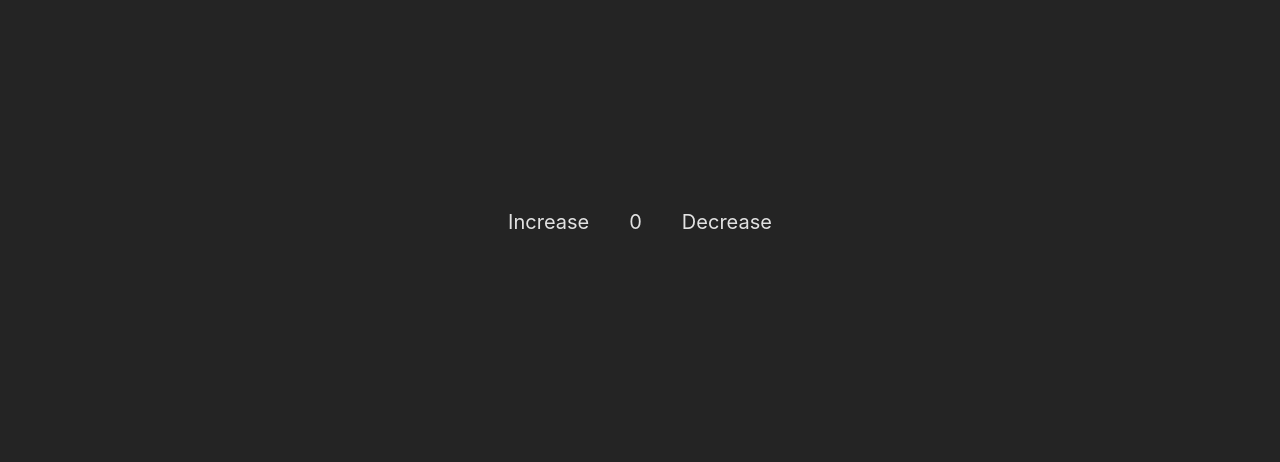
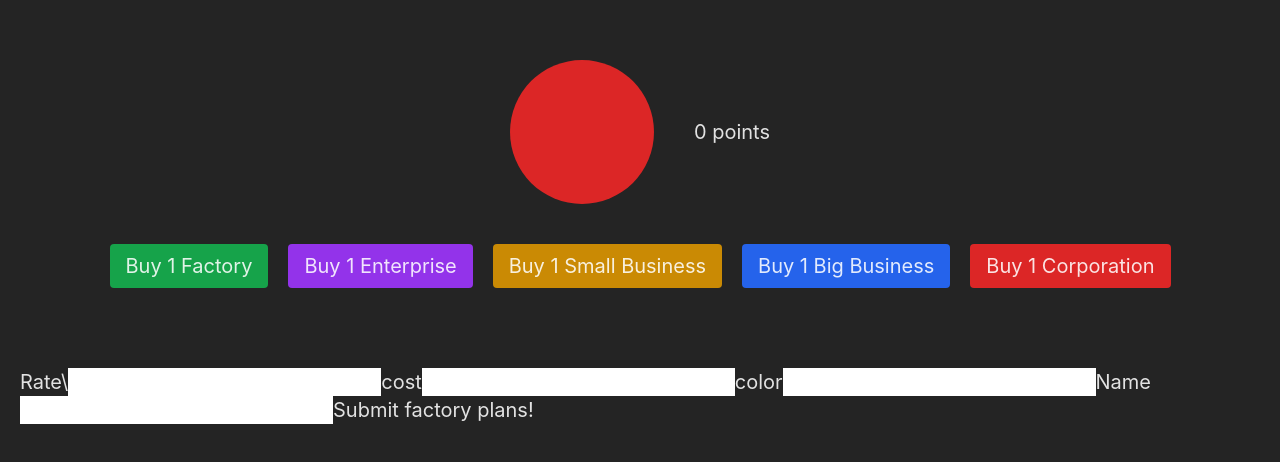
Before and after one commit to abhishekpatelmc/react-ts-project, a React (Vite) app: page / in a window 1280 px wide. Shown: the part 178-640 px from the top of the page. Built offline with nearby package versions, Linux system fonts and the light colour scheme.

Commit message:
chore: Add purchase functionality and update UI

```diff
--- a/src/App.tsx
+++ b/src/App.tsx
@@ -1,19 +1,156 @@
-import { useState } from "react";
+import { useState, useEffect } from "react";
+
+interface Purchase {
+  type:
+    | "factory"
+    | "enterprise"
+    | "small-business"
+    | "big-business"
+    | "corporation";
+}
 
 function App() {
-  const [count, setCount] = useState(0);
+  const [count, setCount] = useState<number>(0);
+  const [purchases, setPurchases] = useState<Purchase[]>([]);
+
+  const buyFactory = () => {
+    if (count < 5) {
+      return;
+    }
+    setCount(count - 5);
+    setPurchases([...purchases, { type: "factory" }]);
+  };
+
+  const buyEnterprise = () => {
+    if (count < 10) {
+      return;
+    }
+    setCount(count - 10);
+    setPurchases([...purchases, { type: "enterprise" }]);
+  };
+
+  const buySmallBusiness = () => {
+    if (count < 25) {
+      return;
+    }
+    setCount(count - 25);
+    setPurchases([...purchases, { type: "small-business" }]);
+  };
+
+  const buyBigBusiness = () => {
+    if (count < 50) {
+      return;
+    }
+    setCount(count - 50);
+    setPurchases([...purchases, { type: "big-business" }]);
+  };
+
+  const buyCorporation = () => {
+    if (count < 100) {
+      return;
+    }
+    setCount(count - 100);
+    setPurchases([...purchases, { type: "corporation" }]);
+  };
+
+  useEffect(() => {
+    const interval = setInterval(() => {
+      const factoryCount = purchases.filter(
+        (purchase) => purchase.type === "factory"
+      ).length;
+      const enterpriseCount = purchases.filter(
+        (purchase) => purchase.type === "enterprise"
+      ).length;
+      const smallBusinessCount = purchases.filter(
+        (purchase) => purchase.type === "small-business"
+      ).length;
+      const bigBusinessCount = purchases.filter(
+        (purchase) => purchase.type === "big-business"
+      ).length;
+      const corporationCount = purchases.filter(
+        (purchase) => purchase.type === "corporation"
+      ).length;
+      setCount(
+        (prevCount) =>
+          prevCount +
+          factoryCount +
+          enterpriseCount * 3 +
+          smallBusinessCount * 5 +
+          bigBusinessCount * 10 +
+          corporationCount * 20
+      );
+    }, 1000);
+
+    return () => clearInterval(interval);
+  }, [purchases]);
 
   return (
-    <div className="flex justify-center items-center h-screen space-x-10 text-xl">
-      <button onClick={() => setCount(count + 1)}>Increase</button>
-      <p>{count}</p>
-      <button
-        onClick={() => {
-          if (count > 0) setCount(count - 1);
-        }}
-      >
-        Decrease
-      </button>
+    <div className="flex flex-col justify-center items-center h-screen space-y-10 text-xl">
+      <div className="flex space-x-10 items-center">
+        <button
+          onClick={() => setCount(count + 1)}
+          className="w-36 h-36 bg-red-600 rounded-full"
+        ></button>
+        <p>{count} points</p>
+      </div>
+
+      <div className="flex space-x-5">
+        <button onClick={buyFactory} className="px-4 py-2 bg-green-600 rounded">
+          Buy 1 Factory
+        </button>
+        <button
+          onClick={buyEnterprise}
+          className="px-4 py-2 bg-purple-600 rounded"
+        >
+          Buy 1 Enterprise
+        </button>
+        <button
+          onClick={buySmallBusiness}
+          className="px-4 py-2 bg-yellow-600 rounded"
+        >
+          Buy 1 Small Business
+        </button>
+        <button
+          onClick={buyBigBusiness}
+          className="px-4 py-2 bg-blue-600 rounded"
+        >
+          Buy 1 Big Business
+        </button>
+        <button
+          onClick={buyCorporation}
+          className="px-4 py-2 bg-red-600 rounded"
+        >
+          Buy 1 Corporation
+        </button>
+      </div>
+
+      <div className="flex flex-wrap space-x-2">
+        {purchases.map((purchase, index) => (
+          <div
+            key={index}
+            className={`w-36 h-36 ${
+              purchase.type === "factory" && "bg-blue-600"
+            } ${purchase.type === "enterprise" && "bg-gray-600"} ${
+              purchase.type === "small-business" && "bg-yellow-600"
+            } ${purchase.type === "big-business" && "bg-green-600"} ${
+              purchase.type === "corporation" && "bg-red-600"
+            }
+            }`}
+          ></div>
+        ))}
+      </div>
+
+      <form>
+        <label>Rate</label>\
+        <input type="number" />
+        <label>cost</label>
+        <input type="number" />
+        <label>color</label>
+        <input type="text" />
+        <label>Name</label>
+        <input type="text" />
+        <button type="submit">Submit factory plans!</button>
+      </form>
     </div>
   );
 }
--- a/src/index.css
+++ b/src/index.css
@@ -14,3 +14,7 @@
   -webkit-font-smoothing: antialiased;
   -moz-osx-font-smoothing: grayscale;
 }
+
+body {
+  margin: 20px;
+}
```
